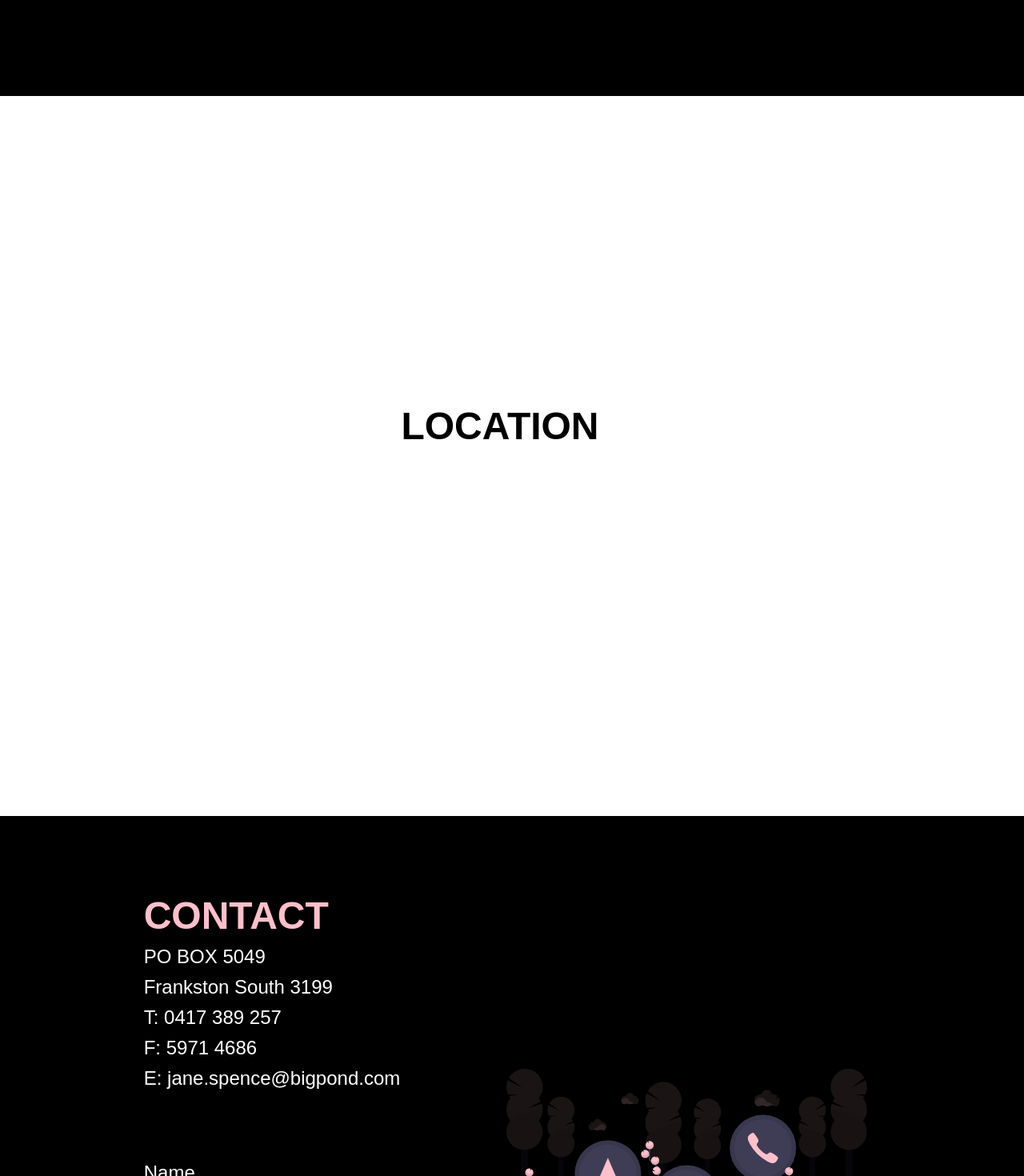
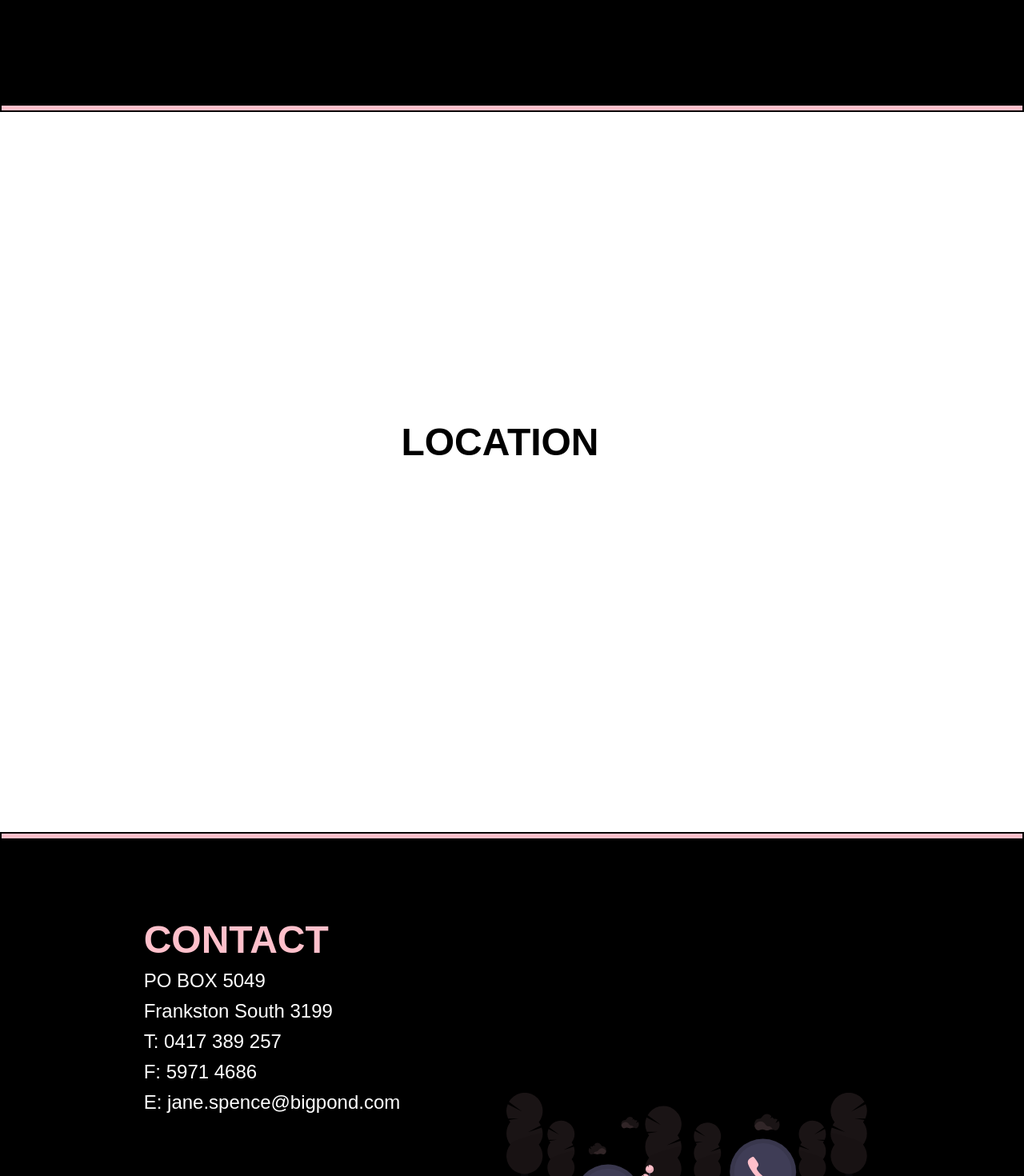
Before and after one commit to jackedwardbeard/01-Jane_Spence, a React (Create React App) app in the folder jane_spence/: page / in a window 1280 px wide. Shown: the part 2660-4130 px from the top of the page at 80% size. Built offline with nearby package versions, Linux system fonts and the light colour scheme.

Commit message:
Added small separator between each page.

```diff
--- a/jane_spence/src/components/Contact/ContactComponents.js
+++ b/jane_spence/src/components/Contact/ContactComponents.js
@@ -194,3 +194,10 @@ export const SubmitBtn = styled.button`
     }
 
 `
+
+export const SectionFooter = styled.div`
+    background: pink;
+    height: 10px;
+    border: solid black 2px;
+
+`
--- a/jane_spence/src/components/Contact/index.js
+++ b/jane_spence/src/components/Contact/index.js
@@ -17,7 +17,8 @@ import {
     Input,
     InputLarge,
     SubmitBtn,
-    BtnWrapper
+    BtnWrapper,
+    SectionFooter
 } from './ContactComponents'
 import contact from '../../images/contact.svg'
 
@@ -67,6 +68,7 @@ const Contact = ({id}) => {
                     </Column2>
                 </Row1>
             </InformationWrapper>
+            <SectionFooter/>
         </InformationContainer>
     )
 };
--- a/jane_spence/src/components/Information/InformationComponents.js
+++ b/jane_spence/src/components/Information/InformationComponents.js
@@ -145,3 +145,10 @@ export const Button = styled(LinkScroll)`
         color: black;
     }
 `
+
+export const SectionFooter = styled.div`
+    background: pink;
+    height: 10px;
+    border: solid black 2px;
+
+`
--- a/jane_spence/src/components/Information/index.js
+++ b/jane_spence/src/components/Information/index.js
@@ -12,7 +12,8 @@ import {
     Img,
     ImgWrap,
     ButtonWrapper,
-    Button
+    Button,
+    SectionFooter
 } from './InformationComponents'
 
 
@@ -70,6 +71,7 @@ const Information = ({darkBackground, darkText, darkButton, showButton, darkButt
                     </Column2>
                 </Row1>
             </InformationWrapper>
+            <SectionFooter/>
         </InformationContainer>
     )
 };
--- a/jane_spence/src/components/Landing/index.js
+++ b/jane_spence/src/components/Landing/index.js
@@ -7,7 +7,7 @@ import {
     LandingTitle,
     LandingSubText,
     LearnMoreBtnWrapper,
-    LearnMoreBtn
+    LearnMoreBtn,
 } from './LandingComponents'
 import Video from '../../videos/landingVideo.mp4'
 
@@ -30,8 +30,6 @@ const Landing = ({id}) => {
                     </LearnMoreBtn>
                 </LearnMoreBtnWrapper>
             </LandingText>
-
-
         </LandingContainer>
 
     )
--- a/jane_spence/src/components/Location/LocationComponents.js
+++ b/jane_spence/src/components/Location/LocationComponents.js
@@ -70,3 +70,10 @@ export const Img = styled.img`
     padding-right: 0px;
     margin: 0 0 10px 0;
 `
+
+export const SectionFooter = styled.div`
+    background: pink;
+    height: 10px;
+    border: solid black 2px;
+
+`
--- a/jane_spence/src/components/Location/index.js
+++ b/jane_spence/src/components/Location/index.js
@@ -10,6 +10,7 @@ import {
     Column2,
     Img,
     ImgWrap,
+    SectionFooter
 } from './LocationComponents'
 
 
@@ -35,6 +36,7 @@ const Location = ({id}) => {
                     </Column2>
                 </Row1>
             </InformationWrapper>
+            <SectionFooter/>
         </InformationContainer>
     )
 };
```
Also changed, not shown: jane_spence/src/components/Landing/LandingComponents.js (line endings or trailing spaces).
